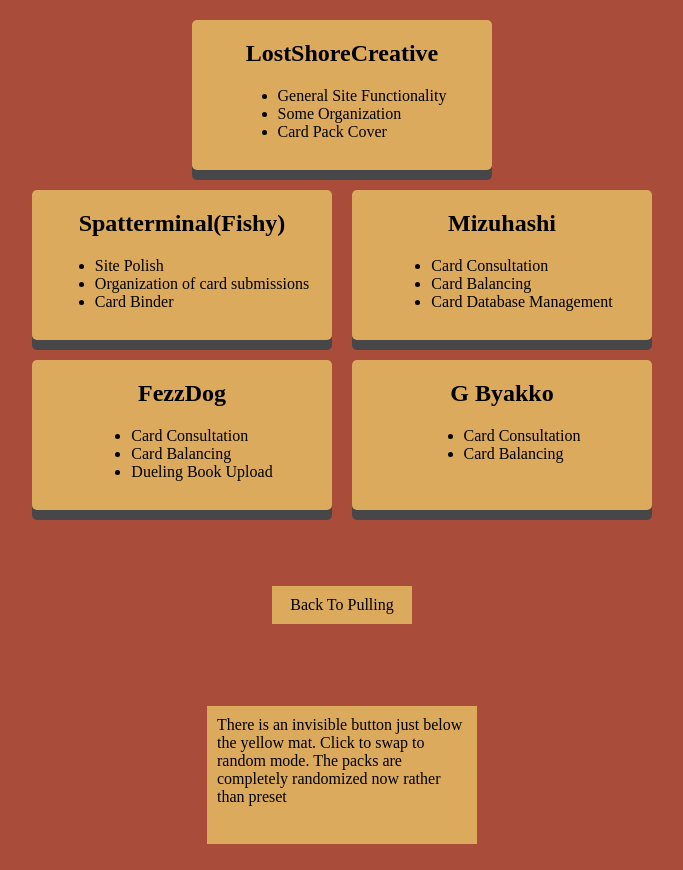
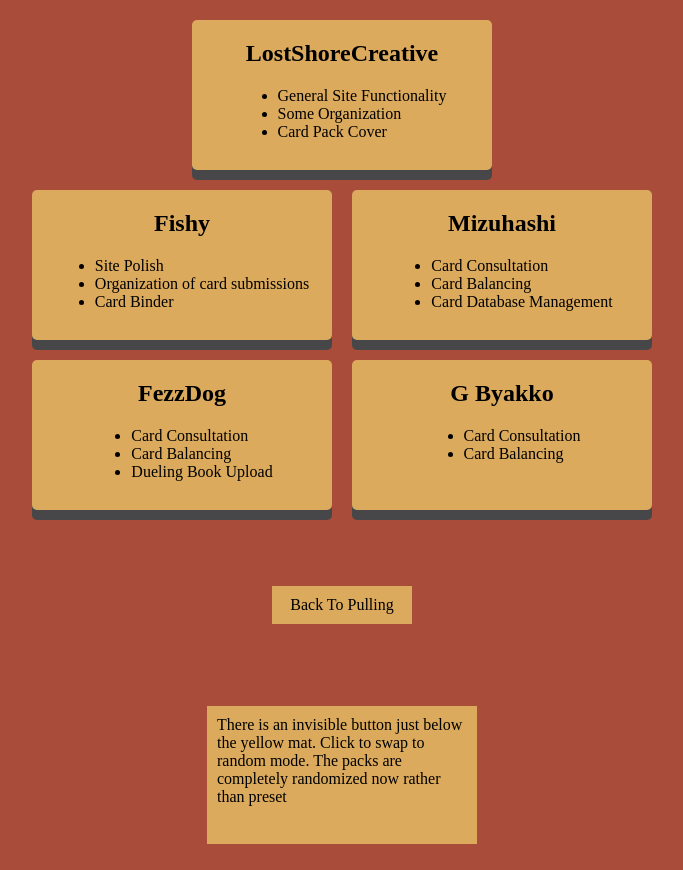
Before and after one commit to fishyplatta/YuGiOh-CardPacks, a plain HTML site: page siteCredits.html in a window 1280 px wide. Shown: the whole page, without its empty margins (298-981 px from the left). Drawn offline with Linux system fonts and the light colour scheme.

Commit message:
changed my credit to fishy (my preferrence, though either is OK overall)

```diff
--- a/siteCredits.html
+++ b/siteCredits.html
@@ -15,8 +15,8 @@
             <li>Card Pack Cover</li>
         </ul>
     </section>
-    <section class="card" id="splatterminal-card">
-        <h2>Spatterminal(Fishy)</h2>
+    <section class="card" id="fishy-card">
+        <h2>Fishy</h2>
         <ul>
             <li>Site Polish</li>
             <li>Organization of card submissions</li>
```
